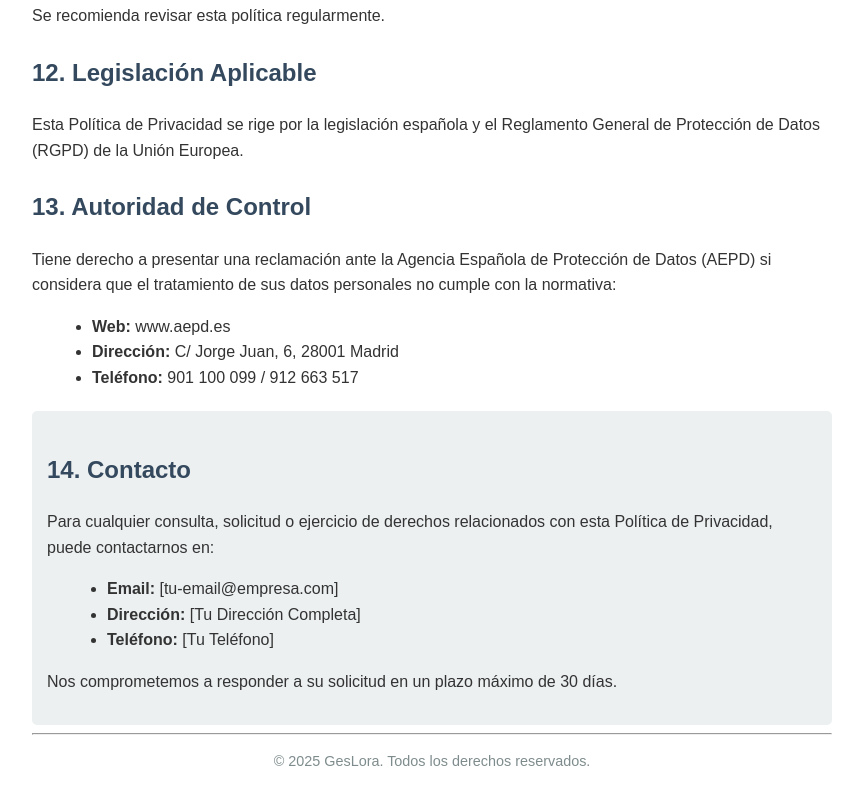
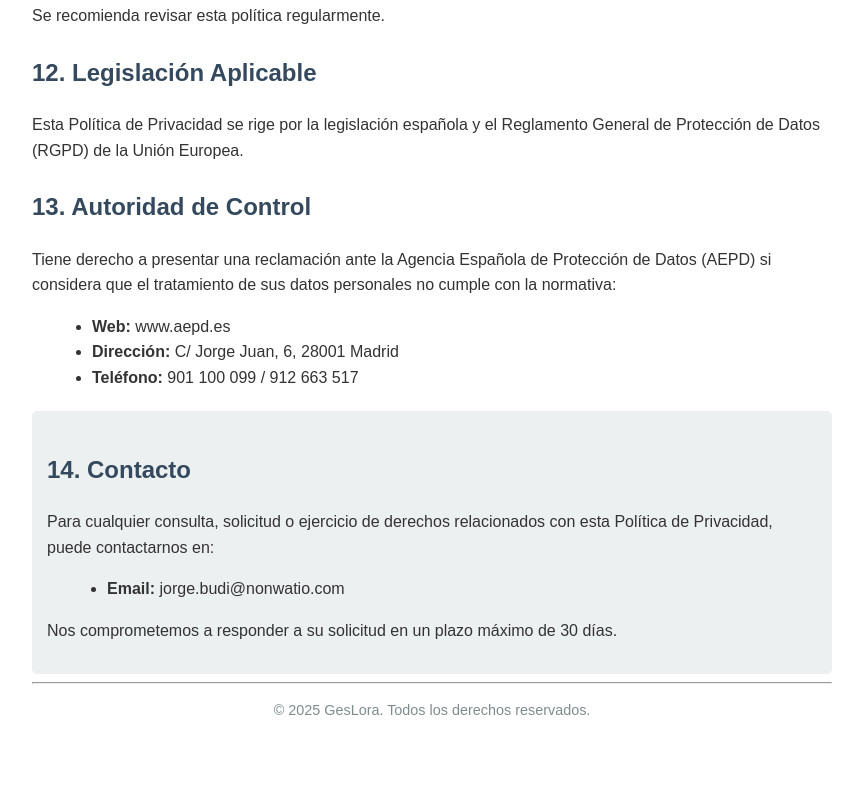
Before and after one commit to jbudi-nonwatio/Policy, a plain HTML site: page index.html in a window 1280 px wide. Shown: the part 3836-4641 px from the top of the page, without its empty margins (208-1071 px from the left). After the commit the page ends 4592 px from the top, so only its background shows below. Drawn offline with Linux system fonts and the light colour scheme.

Commit message:
Update index.html

```diff
--- a/index.html
+++ b/index.html
@@ -197,9 +197,8 @@
         <h2>14. Contacto</h2>
         <p>Para cualquier consulta, solicitud o ejercicio de derechos relacionados con esta Política de Privacidad, puede contactarnos en:</p>
         <ul>
-            <li><strong>Email:</strong> [tu-email@empresa.com]</li>
-            <li><strong>Dirección:</strong> [Tu Dirección Completa]</li>
-            <li><strong>Teléfono:</strong> [Tu Teléfono]</li>
+            <li><strong>Email:</strong> jorge.budi@nonwatio.com</li>
+
         </ul>
         <p>Nos comprometemos a responder a su solicitud en un plazo máximo de 30 días.</p>
     </div>
```
